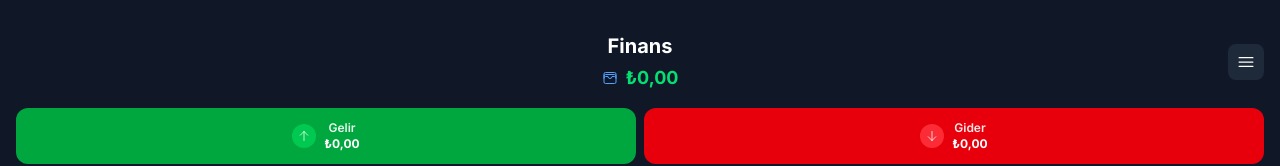
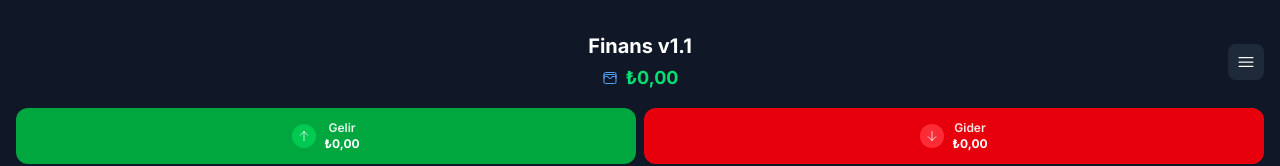
Before and after one commit to mertqy/personalFinans, a Next.js app: page / in a window 1280 px wide. Shown: the top 166 px of the page. Built offline with nearby package versions, Linux system fonts and the light colour scheme.

Commit message:
feat: Add version number v1.1 for PWA update test

```diff
--- a/src/app/page.tsx
+++ b/src/app/page.tsx
@@ -227,7 +227,7 @@
         <div className="flex items-center justify-between">
           <div className="flex-1" />
           <div className="text-center">
-            <h1 className="text-xl font-bold text-white mb-1">Finans</h1>
+            <h1 className="text-xl font-bold text-white mb-1">Finans v1.1</h1>
             <div className="flex items-center justify-center space-x-2">
               <WalletIcon className="w-4 h-4 text-blue-400" />
               <span className={`text-lg font-bold ${
```
